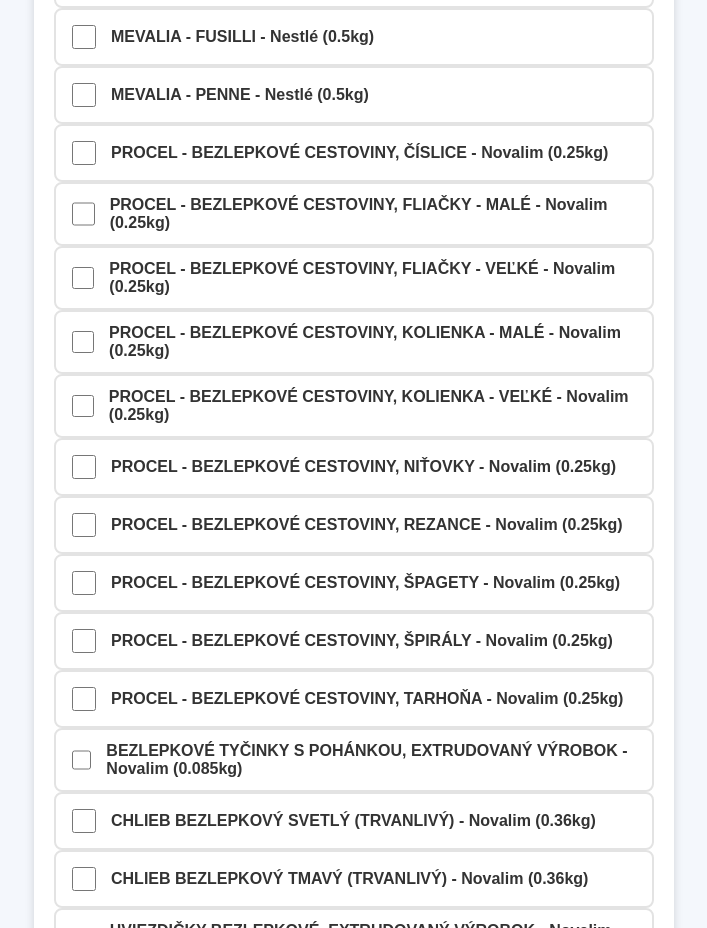
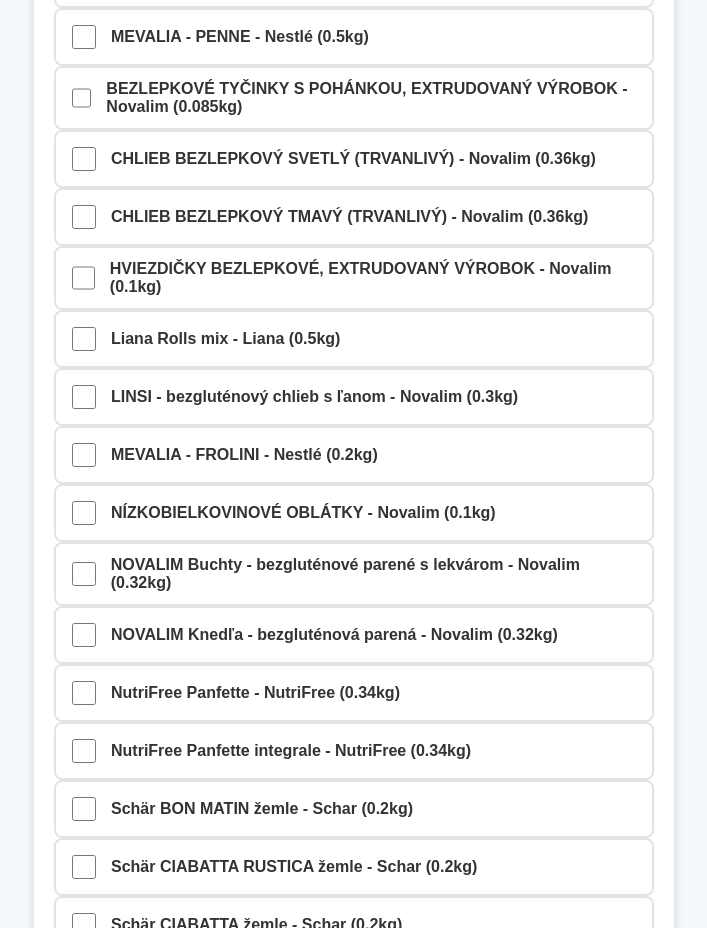
Before and after one commit to Vanilkaaa/GlutenFreeOrder, a React (Create React App) app: page / in a window 1280 px wide. Shown: the part 2996-3924 px from the top of the page, without its empty margins (286-993 px from the left). Built offline with nearby package versions, Linux system fonts and the light colour scheme.

Commit message:
Update App.tsx

```diff
--- a/src/App.tsx
+++ b/src/App.tsx
@@ -372,15 +372,6 @@
       "https://content2-adc-sk.adcdata.sk/images/832235/a87znq0_400x400.jpg",
   },
   {
-    code: "D0181",
-    name: "APROCEL - NÍZKOBIELK. CESTOVINY - niťovky",
-    weight: 0.25,
-    manufacturer: "Novalim",
-    type: "Cestoviny",
-    image:
-      "https://content2-adc-sk.adcdata.sk/images/499179/rsk7320_400x400.jpg",
-  },
-  {
     code: "D0869",
     name: "MEVALIA - DITALI",
     weight: 0.5,
@@ -406,96 +397,6 @@
     type: "Cestoviny",
     image:
       "https://www.pkushop.cz/fotky53911/fotos/_vyr_308_20141103_pack_penne.png",
-  },
-  {
-    code: "D0180",
-    name: "PROCEL - BEZLEPKOVÉ CESTOVINY, ČÍSLICE",
-    weight: 0.25,
-    manufacturer: "Novalim",
-    type: "Cestoviny",
-    image:
-      "https://content2-adc-sk.adcdata.sk/images/941159/5u6lcy0_400x400.jpg",
-  },
-  {
-    code: "D0180",
-    name: "PROCEL - BEZLEPKOVÉ CESTOVINY, FLIAČKY - MALÉ",
-    weight: 0.25,
-    manufacturer: "Novalim",
-    type: "Cestoviny",
-    image:
-      "https://content2-adc-sk.adcdata.sk/images/703726/6sayo90_400x400.jpg",
-  },
-  {
-    code: "D0180",
-    name: "PROCEL - BEZLEPKOVÉ CESTOVINY, FLIAČKY - VEĽKÉ",
-    weight: 0.25,
-    manufacturer: "Novalim",
-    type: "Cestoviny",
-    image:
-      "https://content2-adc-sk.adcdata.sk/images/446858/o843900_400x400.jpg",
-  },
-  {
-    code: "D0180",
-    name: "PROCEL - BEZLEPKOVÉ CESTOVINY, KOLIENKA - MALÉ",
-    weight: 0.25,
-    manufacturer: "Novalim",
-    type: "Cestoviny",
-    image:
-      "https://content2-adc-sk.adcdata.sk/images/763669/l1z7fu0_400x400.jpg",
-  },
-  {
-    code: "D0180",
-    name: "PROCEL - BEZLEPKOVÉ CESTOVINY, KOLIENKA - VEĽKÉ",
-    weight: 0.25,
-    manufacturer: "Novalim",
-    type: "Cestoviny",
-    image:
-      "https://content2-adc-sk.adcdata.sk/images/238833/f40la30_400x400.jpg",
-  },
-  {
-    code: "D0180",
-    name: "PROCEL - BEZLEPKOVÉ CESTOVINY, NIŤOVKY",
-    weight: 0.25,
-    manufacturer: "Novalim",
-    type: "Cestoviny",
-    image:
-      "https://content2-adc-sk.adcdata.sk/images/100001/elwhu80_400x400.jpg",
-  },
-  {
-    code: "D0180",
-    name: "PROCEL - BEZLEPKOVÉ CESTOVINY, REZANCE",
-    weight: 0.25,
-    manufacturer: "Novalim",
-    type: "Cestoviny",
-    image:
-      "https://content2-adc-sk.adcdata.sk/images/613441/ae28wg0_400x400.jpg",
-  },
-  {
-    code: "D0180",
-    name: "PROCEL - BEZLEPKOVÉ CESTOVINY, ŠPAGETY",
-    weight: 0.25,
-    manufacturer: "Novalim",
-    type: "Cestoviny",
-    image:
-      "https://content2-adc-sk.adcdata.sk/images/443574/v46fuf0_400x400.jpg",
-  },
-  {
-    code: "D0180",
-    name: "PROCEL - BEZLEPKOVÉ CESTOVINY, ŠPIRÁLY",
-    weight: 0.25,
-    manufacturer: "Novalim",
-    type: "Cestoviny",
-    image:
-      "https://content2-adc-sk.adcdata.sk/images/276430/cjaypj0_400x400.jpg",
-  },
-  {
-    code: "D0180",
-    name: "PROCEL - BEZLEPKOVÉ CESTOVINY, TARHOŇA",
-    weight: 0.25,
-    manufacturer: "Novalim",
-    type: "Cestoviny",
-    image:
-      "https://content2-adc-sk.adcdata.sk/images/346525/p6xdql0_400x400.jpg",
   },
   {
     code: "D0338",
```
